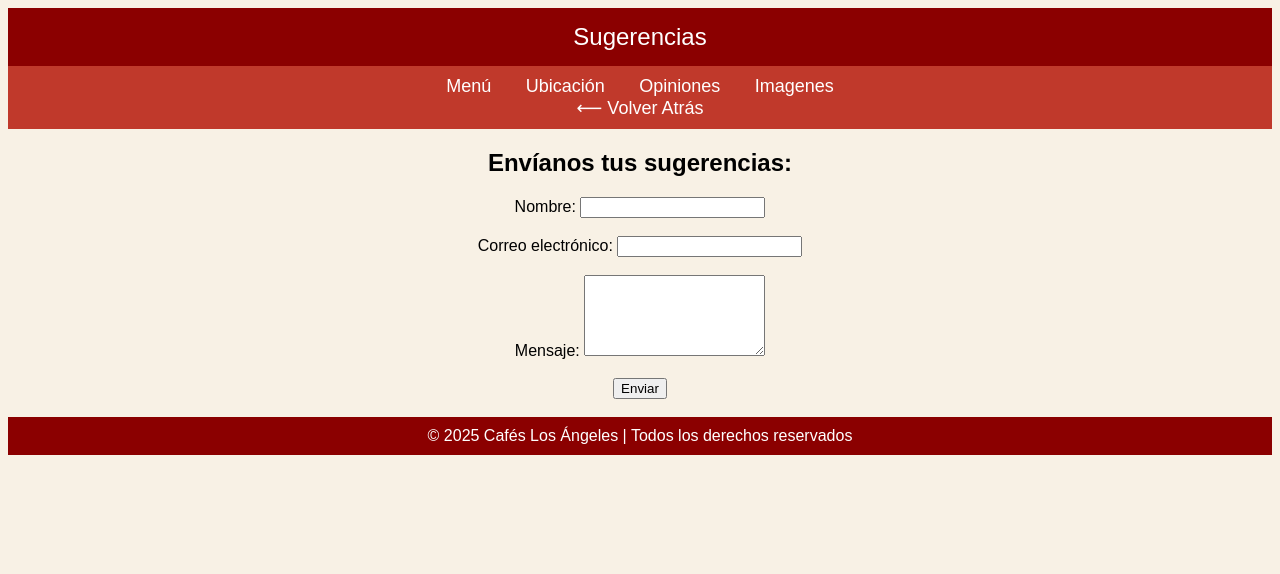
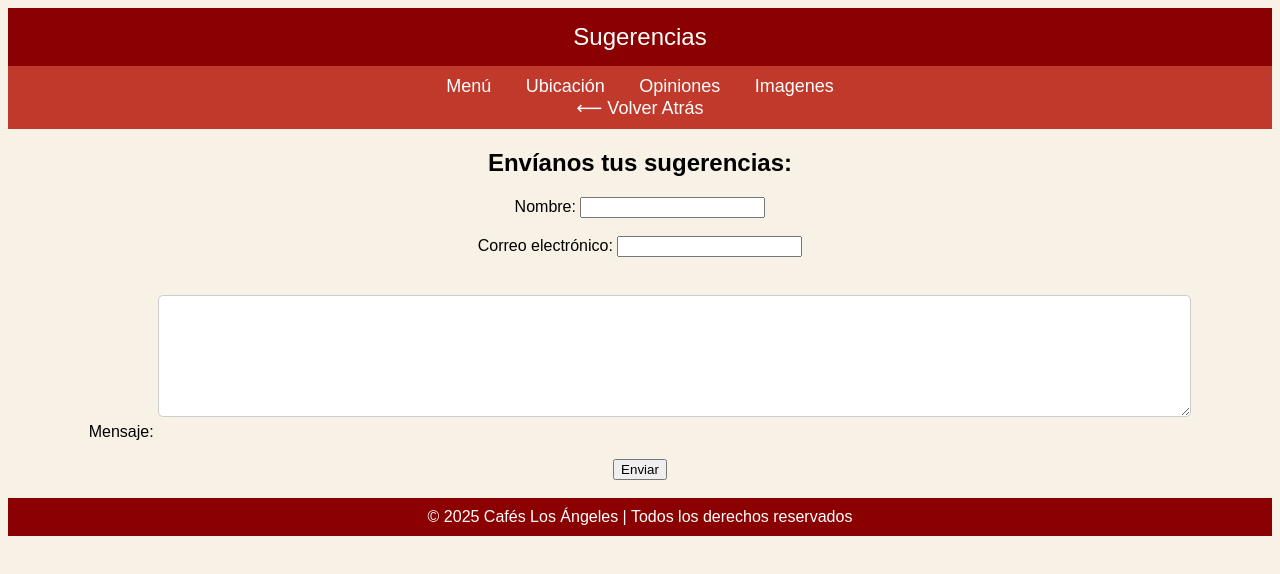
Before and after one commit to JesusGam3s/los-angeles.io, a plain HTML site: page sugerencias.html in a window 1280 px wide. Drawn offline with Linux system fonts and the light colour scheme.

Commit message:
Update sugerencias.css

```diff
--- a/sugerencias.css
+++ b/sugerencias.css
@@ -79,3 +79,12 @@ nav a { color: white;
 .back-to-top:hover {
     background-color: #0056b3;
 }
+
+textarea {
+    width: 80%;
+    height: 100px;
+    margin: 20px auto;
+    padding: 10px;
+    border-radius: 5px;
+    border: 1px solid #ccc;
+}
```
